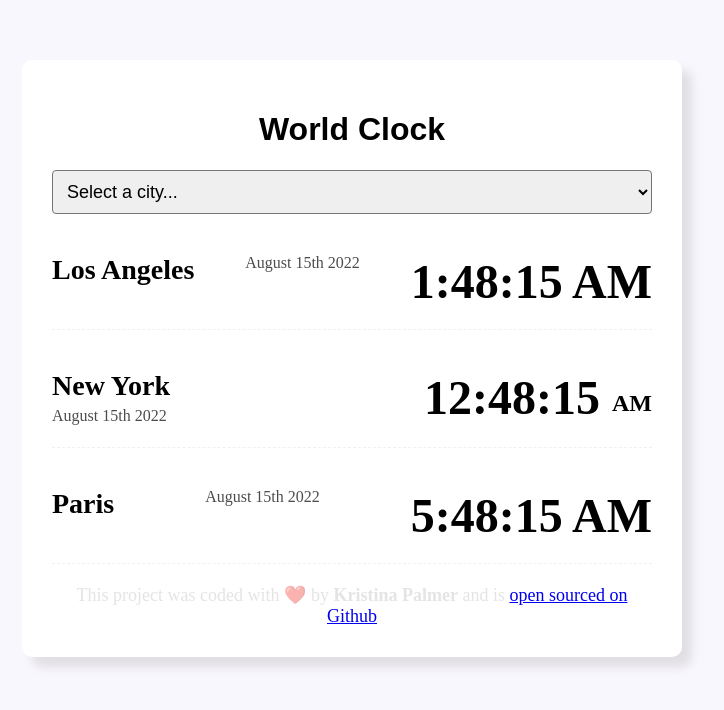
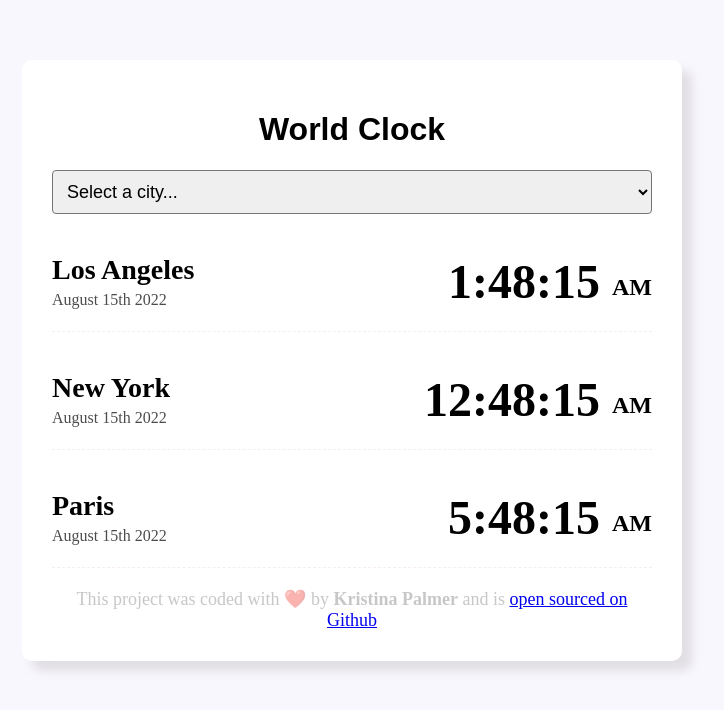
Before and after one commit to thekristinadawn/world-clock, a plain HTML site: page index.html in a window 1280 px wide. Shown: the whole page, without its empty margins (288-1012 px from the left). Drawn offline with Linux system fonts and the light colour scheme.

Commit message:
formatting changes

```diff
--- a/css/style.css
+++ b/css/style.css
@@ -24,7 +24,7 @@ select {
 footer {
   text-align: center;
   font-size: 18px;
-  color: rgba(190, 188, 188, 0.4);
+  color: rgba(118, 115, 115, 0.4);
 }
 
 .container {
--- a/index.html
+++ b/index.html
@@ -17,9 +17,11 @@
         <option value="">Paris</option>
       </select>
       <div class="city">
-        <h2>Los Angeles</h2>
-        <div class="date">August 15th 2022</div>
-        <div class="time">1:48:15 AM</div>
+        <div>
+          <h2>Los Angeles</h2>
+          <div class="date">August 15th 2022</div>
+        </div>
+        <div class="time">1:48:15 <small>AM</small></div>
       </div>
       <div class="city">
         <div>
@@ -29,9 +31,11 @@
         <div class="time">12:48:15 <small>AM</small></div>
       </div>
       <div class="city">
-        <h2>Paris</h2>
-        <div class="date">August 15th 2022</div>
-        <div class="time">5:48:15 AM</div>
+        <div>
+          <h2>Paris</h2>
+          <div class="date">August 15th 2022</div>
+        </div>
+        <div class="time">5:48:15 <small>AM</small></div>
       </div>
       <footer>
         This project was coded with ❤️ by <strong>Kristina Palmer</strong> and
```
